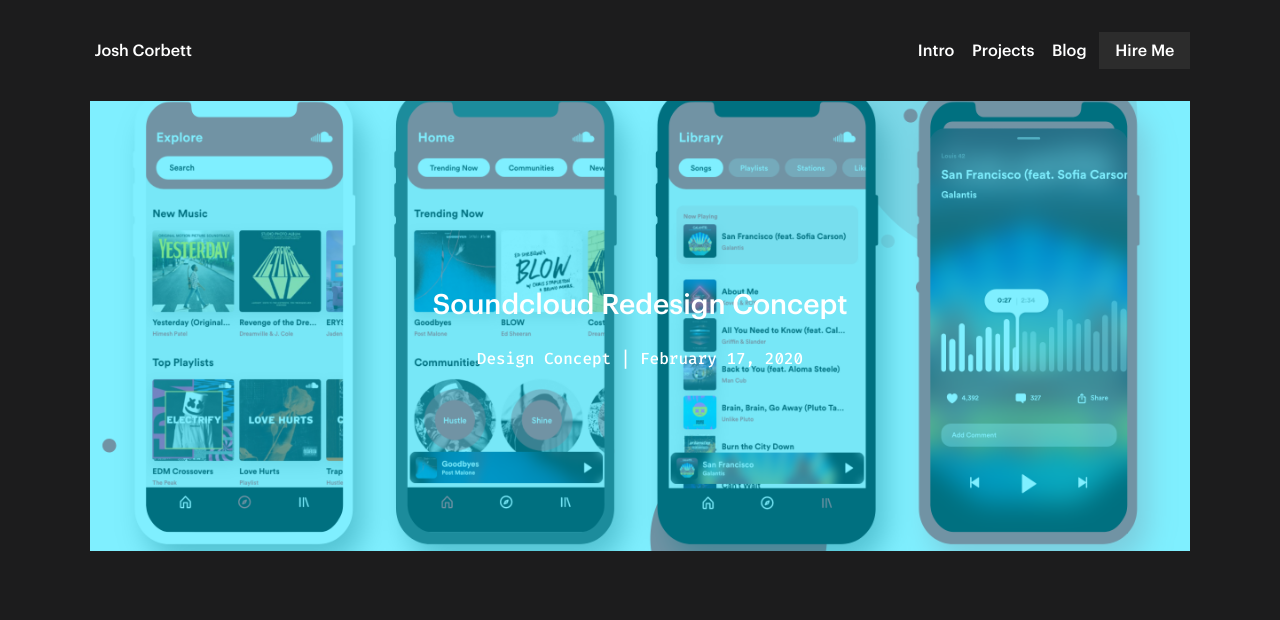
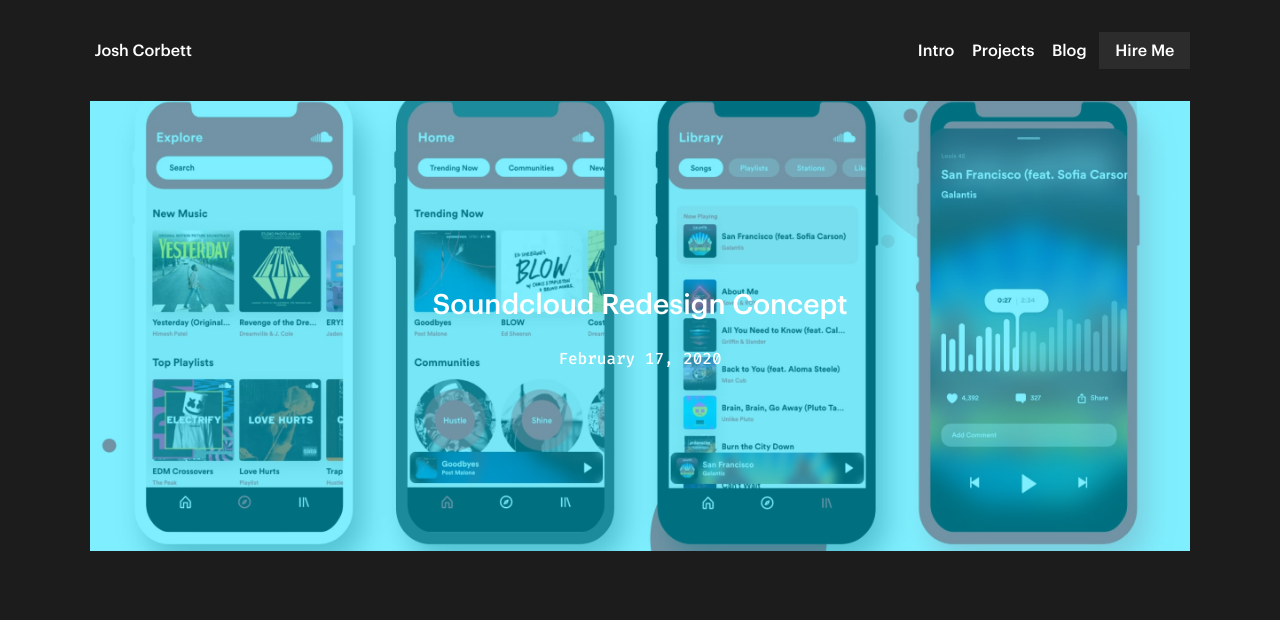
Before and after one commit to joshwcorbett/joshwcorbett.github.io, a Jekyll site: the page built from _projects/soundcloud-app.md, in a window 1280 px wide. Shown: the top 620 px of the page. Built offline with Jekyll 4.4.1, drawn with Linux system fonts in a browser that asks for light colours; cached includes are drawn as plain includes; Markdown is read by kramdown in place of the engine named in the settings.

Commit message:
Update from Forestry.io Josh Corbett updated _projects/soundcloud-app.md

```diff
--- a/_projects/soundcloud-app.md
+++ b/_projects/soundcloud-app.md
@@ -1,7 +1,7 @@
 ---
 title: Soundcloud Redesign Concept
-image: "/assets/img/soundcloud.png"
-type: 0
+image: "/assets/img/soundcloud.jpg"
+type:
 project_link: https://dribbble.com/shots/7189221-Soundcloud-Concept
 
 ---
```
